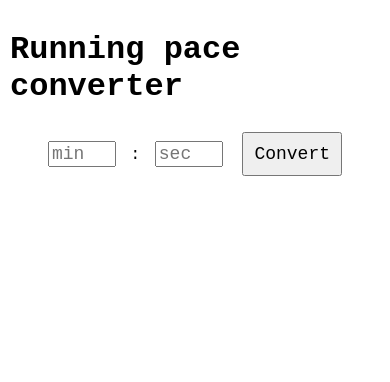
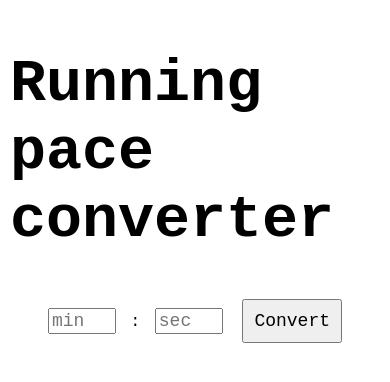
Before and after one commit to 23jxca/pace-converter, a plain HTML site: page index.html in a window 390 px wide. Drawn offline with Linux system fonts and the light colour scheme.

Commit message:
Update style.css

```diff
--- a/style.css
+++ b/style.css
@@ -48,4 +48,8 @@ header{
         padding: 10px;
         margin: 5px;
     }
+    header{
+        width: 100%;
+        font-size: 30px;
+    }
 }
```
